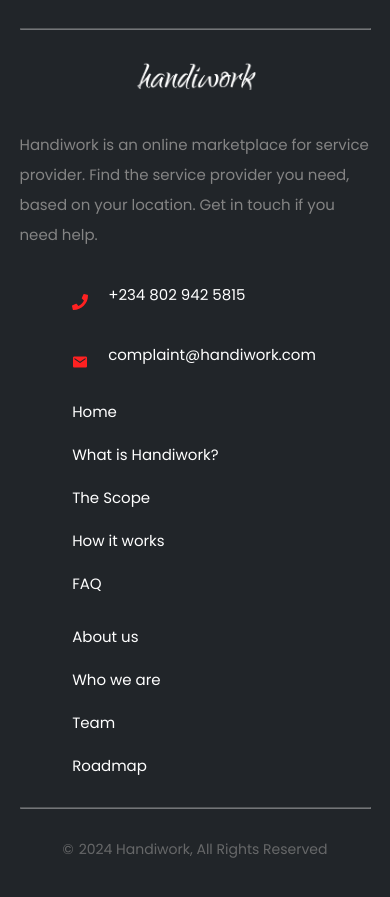
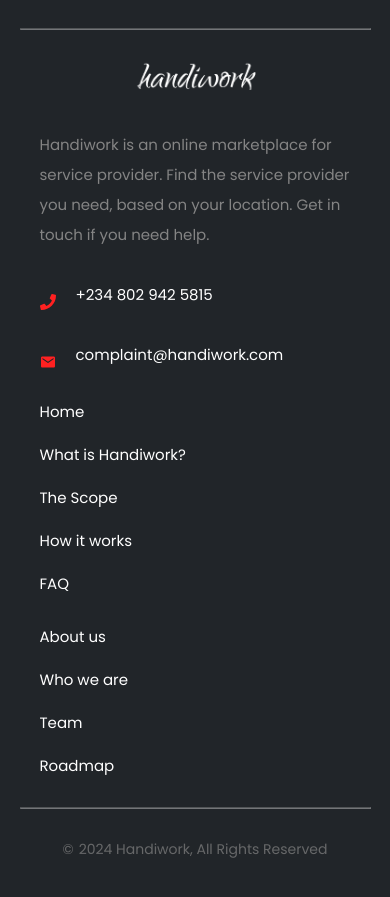
Before and after one commit to Cannyokpoto/page-handiwork, a React (Vite) app: page / in a window 390 px wide. Shown: the part 2823-3720 px from the top of the page. Built offline with nearby package versions, Linux system fonts and the light colour scheme; a web font is replaced by a local one.

Commit message:
new commit

```diff
--- a/src/Components/Footer/Footer.css
+++ b/src/Components/Footer/Footer.css
@@ -291,16 +291,18 @@
         font-size: 15px;
         color: var(--anotherGrey);
         line-height: 2;
+        padding-left: 20px;
     }
 
     .my-footer .quick-links .left .number, .email{
-        width: 70%;
+        width: 100%;
         height: 40px;
         display: flex;
         flex-direction: row;
         align-items: flex-end;
         justify-content: flex-start;
         gap: 20px;
+        padding-left: 20px;
     }
 
 
@@ -315,24 +317,26 @@
     }
 
     .my-footer .quick-links .center{
-        width: 70%;
+        width: 100%;
         height: 100%;
         display: flex;
         flex-direction: column;
         align-items: flex-start;
         justify-content: center;
         gap: 20px;
+        padding-left: 20px;
     }
 
 
     .my-footer .quick-links .right{
-        width: 70%;
+        width: 100%;
         height: 100%;
         display: flex;
         flex-direction: column;
         align-items: flex-start;
         justify-content: center;
         gap: 20px;
+        padding-left: 20px;
     }
 
     .my-footer .quick-links .center a, .my-footer .quick-links .right a{
```
